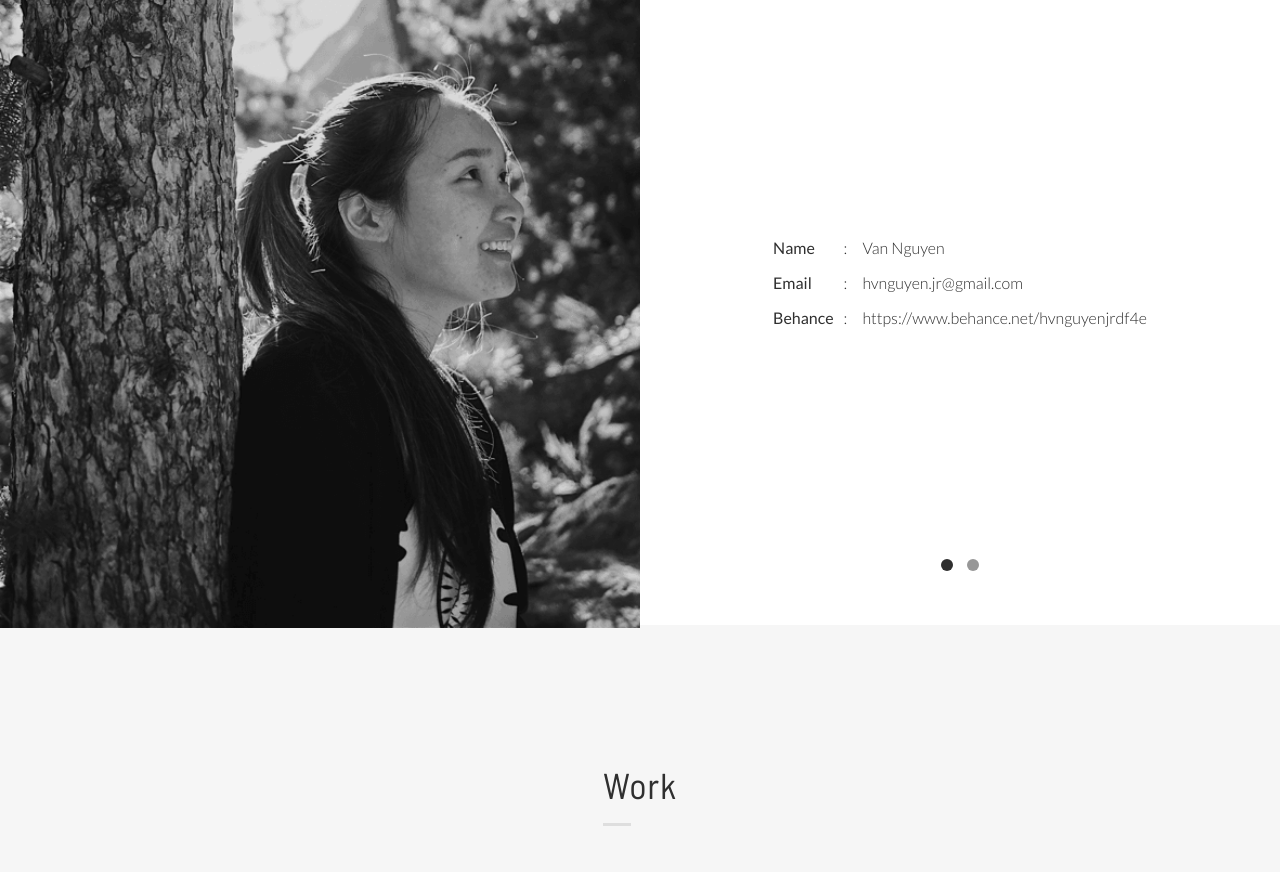
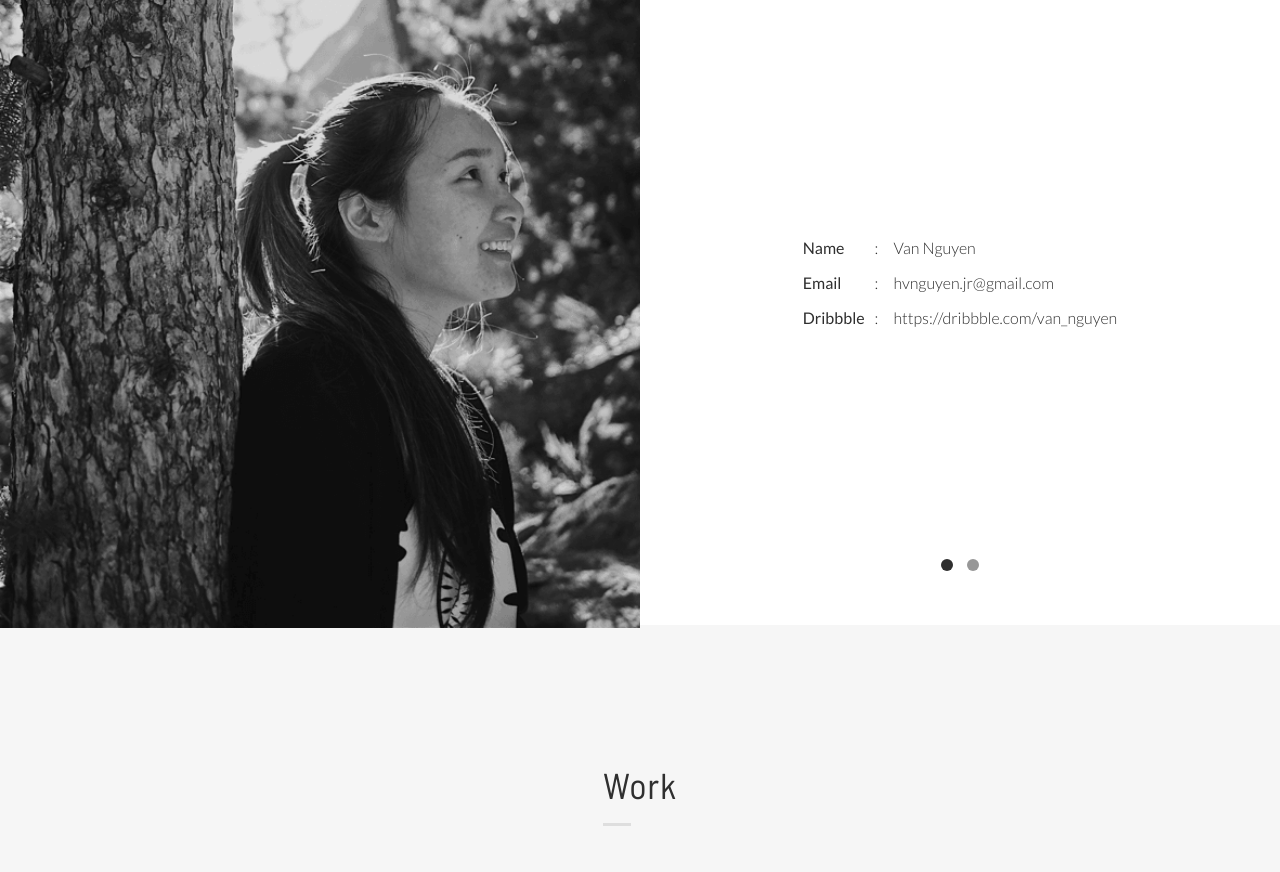
Before and after one commit to gingerale1221/portfolio, a plain HTML site: page index.html in a window 1280 px wide. Shown: the part 822-1694 px from the top of the page. Drawn offline with Linux system fonts and the light colour scheme.

Commit message:
Update index.html

```diff
--- a/index.html
+++ b/index.html
@@ -129,9 +129,9 @@
                             <td> hvnguyen.jr@gmail.com</td>
                           </tr>
                           <tr>
-                            <td class="title">Behance</td>
+                            <td class="title">Dribbble</td>
                             <td class="break">:</td>
-                            <td> https://www.behance.net/hvnguyenjrdf4e</td>
+                            <td> https://dribbble.com/van_nguyen</td>
                           </tr>
                         </table>
                       </div>
```
